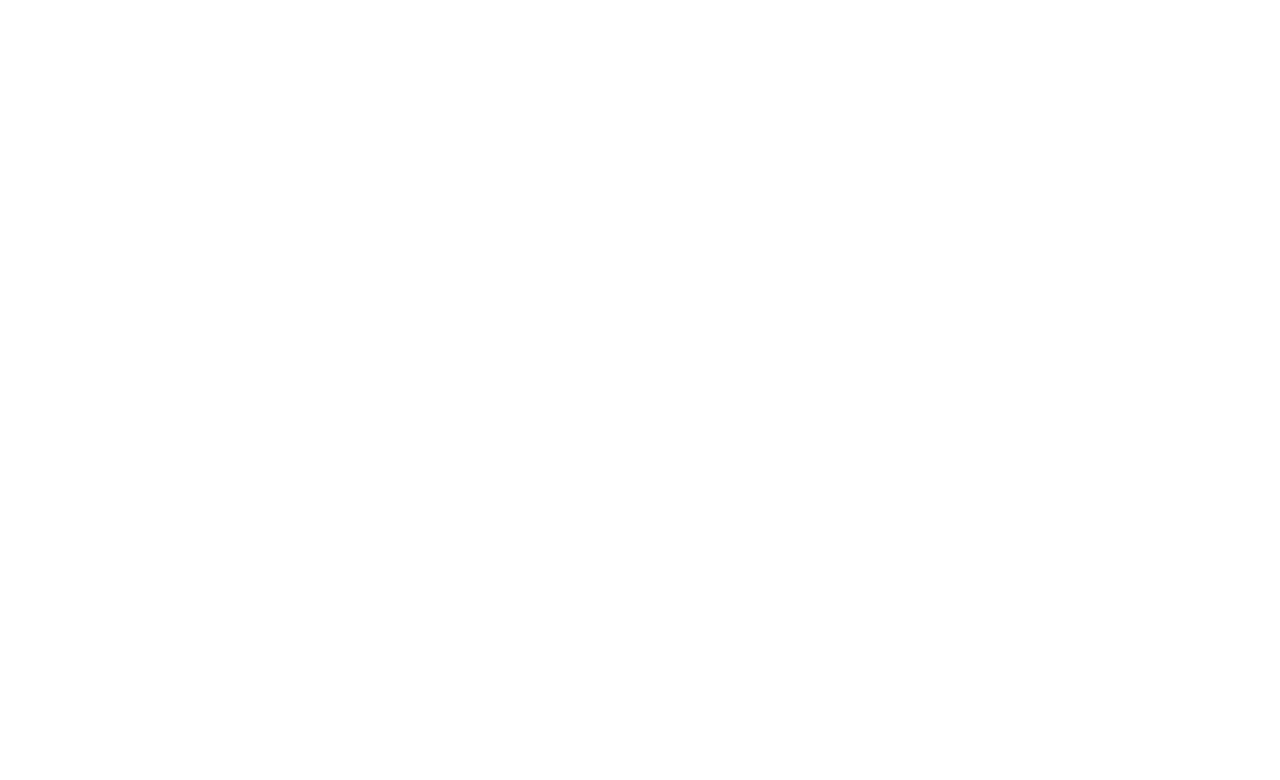
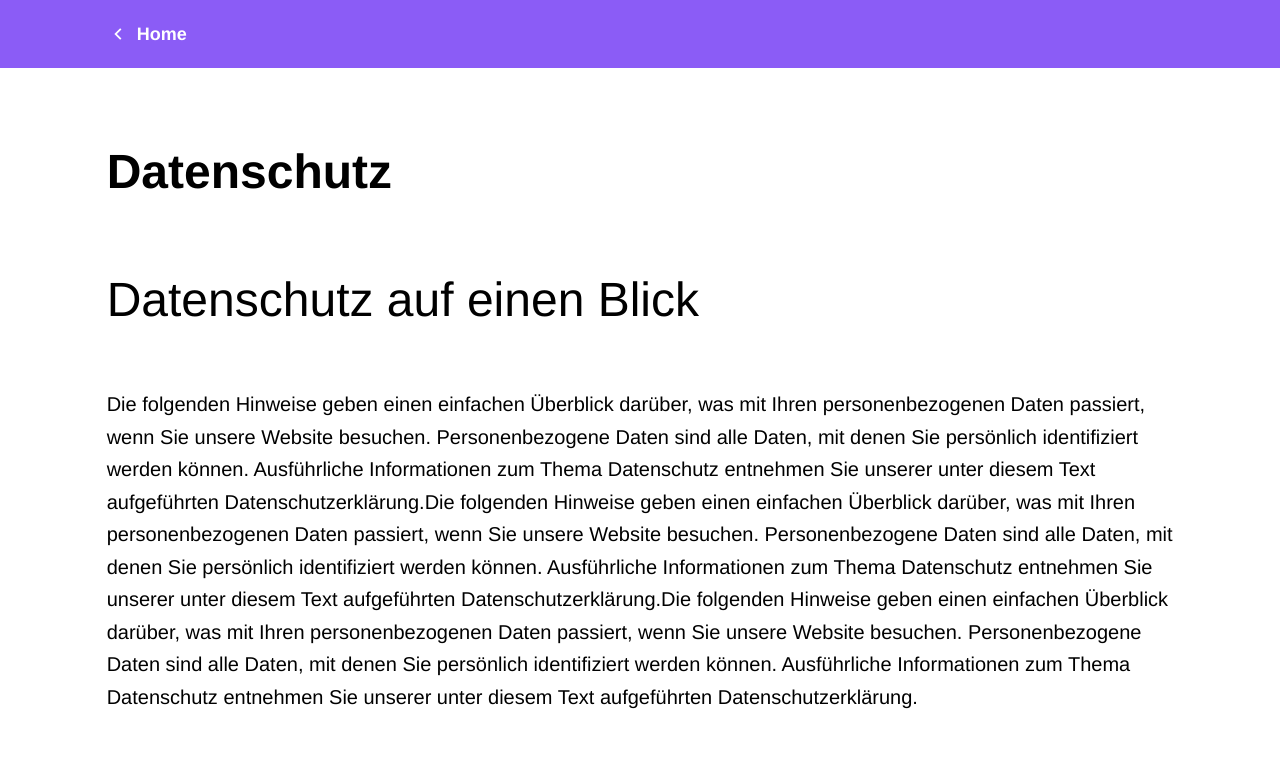
Before and after one commit to Gorangmad/WeDoWeb, a React (Vite) app: page /datenschutz in a window 1280 px wide. Before the commit this address had no page. Shown: the top 780 px of the page. Built offline with nearby package versions, Linux system fonts and the light colour scheme.

Commit message:
Datenschutz Page Started

```diff
--- a/src/App.jsx
+++ b/src/App.jsx
@@ -7,6 +7,7 @@ import { ScrollTrigger } from "gsap/ScrollTrigger";
 import Lenis from "lenis";
 import { Route, Routes } from "react-router-dom";
 import ImpressumPage from "./containers/ImpressumPage/ImpressumPage";
+import DatenschutzPage from "./containers/DatenschutzPage/DatenschutzPage";
 
 function App() {
   useEffect(() => {
@@ -26,6 +27,7 @@ function App() {
       <Routes>
         <Route path="/" element={<HomePage />} />
         <Route path="/impressum" element={<ImpressumPage />} />
+        <Route path="/datenschutz" element={<DatenschutzPage />} />
       </Routes>
     </div>
   );
--- /dev/null
+++ b/src/components/Datenschutz/Datenschutz.jsx
@@ -0,0 +1,14 @@
+import React from "react";
+import SecondaryNavbar from "../SecondaryNavbar/SecondaryNavbar";
+import DatenschutzSection from "../DatenschutzSection/DatenschutzSection";
+
+const Datenschutz = () => {
+  return (
+    <div className="min-h-screen">
+      <SecondaryNavbar />
+      <DatenschutzSection />
+    </div>
+  );
+};
+
+export default Datenschutz;
--- /dev/null
+++ b/src/components/DatenschutzCard/DatenschutzCard.jsx
@@ -0,0 +1,29 @@
+const DatenschutzCard = () => {
+  return (
+    <div>
+      <p className="text-black  text-5xl font-[550] ">
+        Datenschutz auf einen Blick
+      </p>
+      <p className="mt-16 text-xl leading-relaxed font-thin">
+        Die folgenden Hinweise geben einen einfachen Überblick darüber, was mit
+        Ihren personenbezogenen Daten passiert, wenn Sie unsere Website
+        besuchen. Personenbezogene Daten sind alle Daten, mit denen Sie
+        persönlich identifiziert werden können. Ausführliche Informationen zum
+        Thema Datenschutz entnehmen Sie unserer unter diesem Text aufgeführten
+        Datenschutzerklärung.Die folgenden Hinweise geben einen einfachen
+        Überblick darüber, was mit Ihren personenbezogenen Daten passiert, wenn
+        Sie unsere Website besuchen. Personenbezogene Daten sind alle Daten, mit
+        denen Sie persönlich identifiziert werden können. Ausführliche
+        Informationen zum Thema Datenschutz entnehmen Sie unserer unter diesem
+        Text aufgeführten Datenschutzerklärung.Die folgenden Hinweise geben
+        einen einfachen Überblick darüber, was mit Ihren personenbezogenen Daten
+        passiert, wenn Sie unsere Website besuchen. Personenbezogene Daten sind
+        alle Daten, mit denen Sie persönlich identifiziert werden können.
+        Ausführliche Informationen zum Thema Datenschutz entnehmen Sie unserer
+        unter diesem Text aufgeführten Datenschutzerklärung.
+      </p>
+    </div>
+  );
+};
+
+export default DatenschutzCard;
--- /dev/null
+++ b/src/components/DatenschutzSection/DatenschutzSection.jsx
@@ -0,0 +1,18 @@
+import DatenschutzCard from "../DatenschutzCard/DatenschutzCard";
+
+const DatenschutzSection = () => {
+  return (
+    <section className="w-11/12 min-[450px]:w-5/6 mx-auto flex flex-col">
+      <p className="text-black  text-5xl font-semibold my-20">Datenschutz</p>
+      <div className="flex flex-col gap-y-16 mb-16">
+        <DatenschutzCard />
+        <DatenschutzCard />
+        <DatenschutzCard />
+        <DatenschutzCard />
+        <DatenschutzCard />
+      </div>
+    </section>
+  );
+};
+
+export default DatenschutzSection;
--- a/src/components/Footer/Footer.jsx
+++ b/src/components/Footer/Footer.jsx
@@ -29,9 +29,15 @@ const Footer = () => {
               </a>
               <Link
                 to="/impressum"
+                className="link link-hover text-lg tracking-wide font-medium mb-2.5"
+              >
+                Impressum
+              </Link>
+              <Link
+                to="/datenschutz"
                 className="link link-hover text-lg tracking-wide font-medium"
               >
-                Impressum
+                Datenschutz
               </Link>
             </nav>
             <nav>
--- /dev/null
+++ b/src/containers/DatenschutzPage/DatenschutzPage.jsx
@@ -0,0 +1,12 @@
+import React from "react";
+import Datenschutz from "../../components/Datenschutz/Datenschutz";
+
+const DatenschutzPage = () => {
+  return (
+    <div>
+      <Datenschutz />
+    </div>
+  );
+};
+
+export default DatenschutzPage;
```
